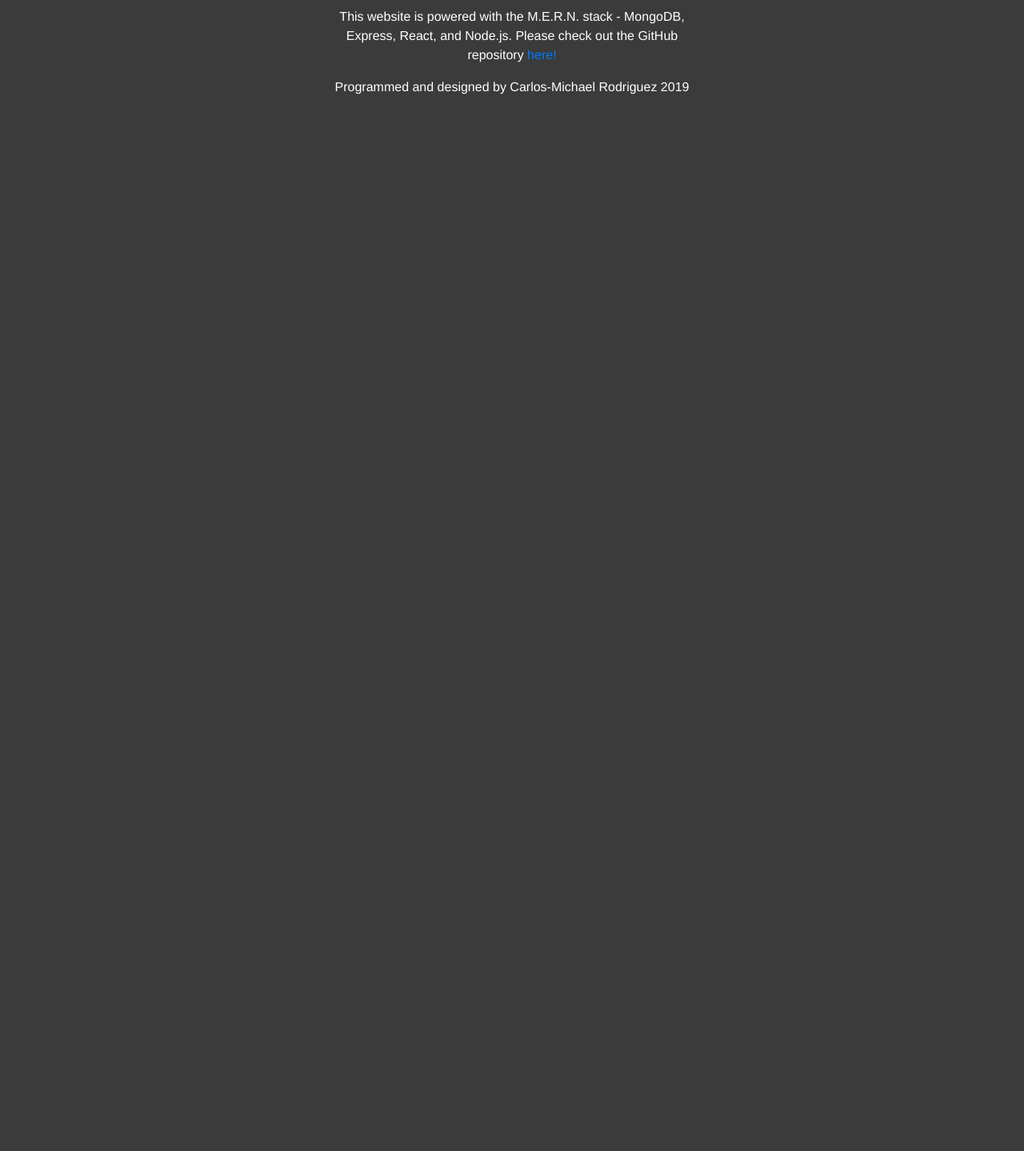
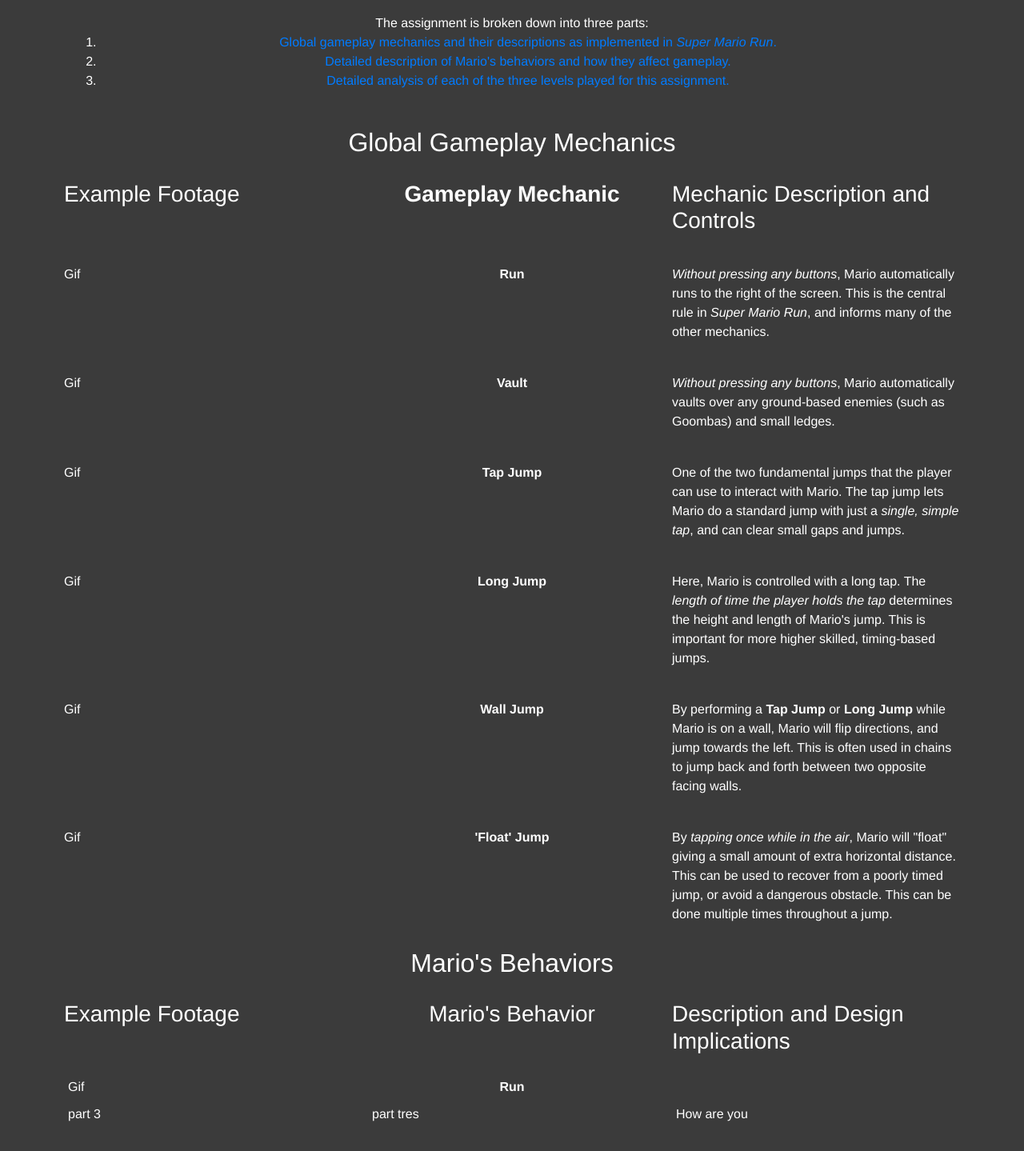
Before and after one commit to cmr624/react-portfolio-site, a React (Create React App) app in the folder react-ui/: page /nintendo in a window 1280 px wide. Shown: the part 171-1610 px from the top of the page at 80% size. Before the commit the page ends 800 px from the top, so only its background shows below. Built offline with nearby package versions, Linux system fonts and the light colour scheme; no server answers; the HTML template or start-up script is replaced by a standard one.

Commit message:
beginning nintendo page

```diff
--- a/react-ui/src/components/MainRouter.js
+++ b/react-ui/src/components/MainRouter.js
@@ -5,6 +5,7 @@
 import Games from '../pages/Games';
 import Contact from '../pages/Contact';
 import IndividualProject from "../pages/IndividualProject";
+import Nintendo from "../pages/Nintendo";
 
 //we need a function that creates additional routes from db
 
@@ -71,6 +72,7 @@
             <main>
             <Switch>
               <Route exact path='/' component={Home}/>
+              <Route exact path='/nintendo' component={Nintendo}/>
               <Route exact path='/webdev' component={Webdev}/>
               <Route exact path='/games' component={Games}/>
               <Route exact path='/contact' component={Contact}/>
--- /dev/null
+++ b/react-ui/src/pages/Nintendo.css
@@ -0,0 +1,35 @@
+.Nintendo{
+    color: white;
+}
+.Nintendo h1
+{
+    text-transform: uppercase;
+}
+.Nintendo .heading
+{
+    font-family: Gill Sans;
+    padding-top: 20px;
+    padding-bottom: 20px;
+    text-align: center;
+}
+
+.assignment-part h2
+{
+    text-align: center;
+    padding-top: 10px;
+    padding-bottom: 10px;
+}
+
+.assignment-part .assignment-row
+{
+    padding: 10px 0px 10px 0px;
+}
+.assignment-col
+{
+    padding: 10px;
+}
+
+#mechanic
+{
+    text-align: center;
+}
--- /dev/null
+++ b/react-ui/src/pages/Nintendo.js
@@ -0,0 +1,97 @@
+import React, { Component } from 'react';
+import './Nintendo.css';
+import { Image, Row, Col, Container} from 'react-bootstrap';
+class Nintendo extends Component {
+
+  render() {
+    return (
+      <div className="Nintendo">
+      <Container id="header-nintendo" className="heading">
+        <h1><b>Game Designer - Assignment</b></h1>
+        <h2>By Carlos-Michael Rodriguez</h2>
+        <p style={{paddingTop: "10px"}}>The assignment is broken down into three parts:
+            <ol>
+                <li>
+                <a href="#part1">
+                    Global gameplay mechanics and their descriptions as implemented in <i>Super Mario Run</i>.
+                </a>
+                </li>
+                <li>
+                <a href="#part2">
+                    Detailed description of Mario's behaviors and how they affect gameplay.
+                </a>
+                </li>
+                <li>
+                <a href="#part3">
+                    Detailed analysis of each of the three levels played for this assignment.
+                </a>
+                </li>
+            </ol>
+        </p>
+      </Container>
+
+      <Container className = "assignment-part" id="part1">
+        <h2>Global Gameplay Mechanics</h2>
+        <Row className="header-row">
+            <Col md={4} lg={4} className="assignment-col"><h3>Example Footage</h3></Col>
+            <Col md={4} lg={4} className="assignment-col" id="mechanic"><h3><b>Gameplay Mechanic</b></h3></Col>
+            <Col md={4} lg={4} className="assignment-col"><h3>Mechanic Description and Controls</h3></Col>
+        </Row>
+
+        <Row className="assignment-row">
+            <Col md={4} lg={4} className="assignment-col">Gif</Col>
+            <Col md={4} lg={4} className="assignment-col" id="mechanic"><b>Run</b></Col>
+            <Col md={4} lg={4} className="assignment-col"><i>Without pressing any buttons</i>, Mario automatically runs to the right of the screen. This is the central rule in <i>Super Mario Run</i>, and informs many of the other mechanics.</Col>
+        </Row>
+        <Row className="assignment-row">
+            <Col md={4} lg={4} className="assignment-col">Gif</Col>
+            <Col md={4} lg={4} className="assignment-col" id="mechanic"><b>Vault</b></Col>
+            <Col md={4} lg={4} className="assignment-col"><i>Without pressing any buttons</i>, Mario automatically vaults over any ground-based enemies (such as Goombas) and small ledges.</Col>
+        </Row>
+        <Row className="assignment-row">
+            <Col md={4} lg={4} className="assignment-col">Gif</Col>
+            <Col md={4} lg={4} className="assignment-col" id="mechanic"><b>Tap Jump</b></Col>
+            <Col md={4} lg={4} className="assignment-col">One of the two fundamental jumps that the player can use to interact with Mario. The tap jump lets Mario do a standard jump with just a <i>single, simple tap</i>, and can clear small gaps and jumps.</Col>
+        </Row>
+        <Row className="assignment-row">
+            <Col md={4} lg={4} className="assignment-col">Gif</Col>
+            <Col md={4} lg={4} className="assignment-col" id="mechanic"><b>Long Jump</b></Col>
+            <Col md={4} lg={4} className="assignment-col">Here, Mario is controlled with a long tap. The <i>length of time the player holds the tap</i> determines the height and length of Mario's jump. This is important for more higher skilled, timing-based jumps.</Col>
+        </Row>
+        <Row className="assignment-row">
+            <Col md={4} lg={4} className="assignment-col">Gif</Col>
+            <Col md={4} lg={4} className="assignment-col" id="mechanic"><b>Wall Jump</b></Col>
+            <Col md={4} lg={4} className="assignment-col">By performing a <b>Tap Jump</b> or <b>Long Jump</b> while Mario is on a wall, Mario will flip directions, and jump towards the left. This is often used in chains to jump back and forth between two opposite facing walls.</Col>
+        </Row>
+        <Row className="assignment-row">
+            <Col md={4} lg={4} className="assignment-col">Gif</Col>
+            <Col md={4} lg={4} className="assignment-col" id="mechanic"><b>'Float' Jump</b></Col>
+            <Col md={4} lg={4} className="assignment-col">By <i>tapping once while in the air</i>, Mario will "float" giving a small amount of extra horizontal distance. This can be used to recover from a poorly timed jump, or avoid a dangerous obstacle. This can be done multiple times throughout a jump.</Col>
+        </Row>
+      </Container>
+      <Container className = "assignment-part" id="part2">
+      <h2>Mario's Behaviors</h2>
+      <Row className="header-row">
+            <Col md={4} lg={4} className="assignment-col"><h3>Example Footage</h3></Col>
+            <Col md={4} lg={4} className="assignment-col" id="mechanic"><h3>Mario's Behavior</h3></Col>
+            <Col md={4} lg={4} className="assignment-col"><h3>Description and Design Implications</h3></Col>
+        </Row>
+        <Row className="assignment-row">
+            <Col md={4} lg={4}>Gif</Col>
+            <Col md={4} lg={4} id="mechanic"><b>Run</b></Col>
+            <Col md={4} lg={4}></Col>
+        </Row>
+      </Container>
+      <Container className = "assignment-part" id="part3">
+        <Row>
+            <Col md={4} lg={4}>part 3</Col>
+            <Col md={4} lg={4}>part tres</Col>
+            <Col md={4} lg={4}>How are you</Col>
+        </Row>
+      </Container>
+      </div>
+    );
+  }
+}
+
+export default Nintendo;
```
